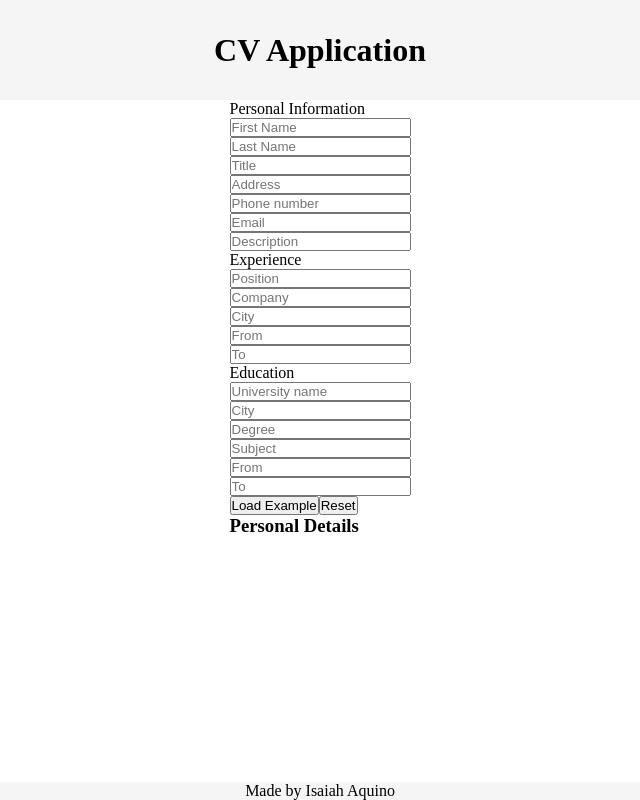
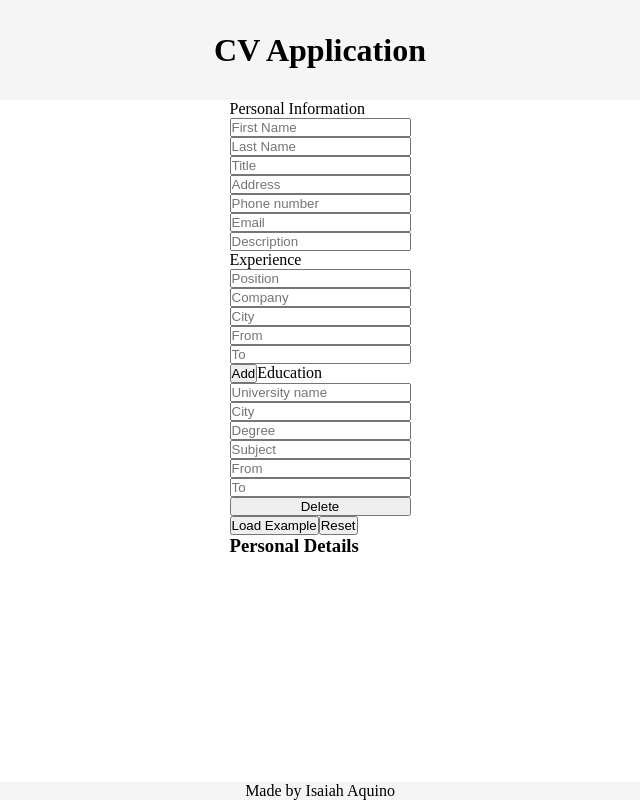
Before and after one commit to isaiahaquino/odin, a React (Create React App) app in the folder Projects/project_cv-application/: page / in a window 1280 px wide. Shown: the whole page, without its empty margins (320-960 px from the left). Built offline with nearby package versions, Linux system fonts and the light colour scheme.

Commit message:
Project: CV; Add button

```diff
--- a/Projects/project_cv-application/src/components/CVForm/CVForm.js
+++ b/Projects/project_cv-application/src/components/CVForm/CVForm.js
@@ -17,6 +17,7 @@ class CVForm extends Component {
                     />
                     <label>Experience</label>
                     <Experience />
+                    <button type="button">Add</button>
                     <label>Education</label>
                     <Education />
                 </form>
--- a/Projects/project_cv-application/src/components/CVForm/Education.js
+++ b/Projects/project_cv-application/src/components/CVForm/Education.js
@@ -10,6 +10,7 @@ class Education extends Component {
                 <input type="text" placeholder="Subject"></input>
                 <input type="text" placeholder="From"></input>
                 <input type="text" placeholder="To"></input>
+                <button type="button">Delete</button>
             </div>
         )
     }
```
